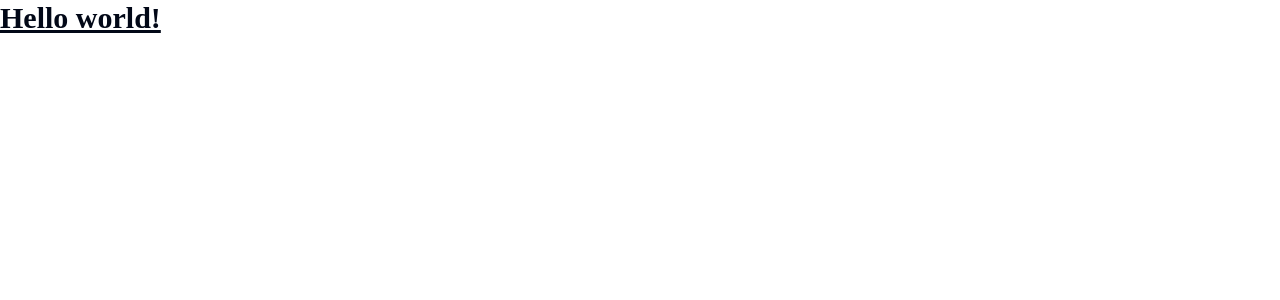
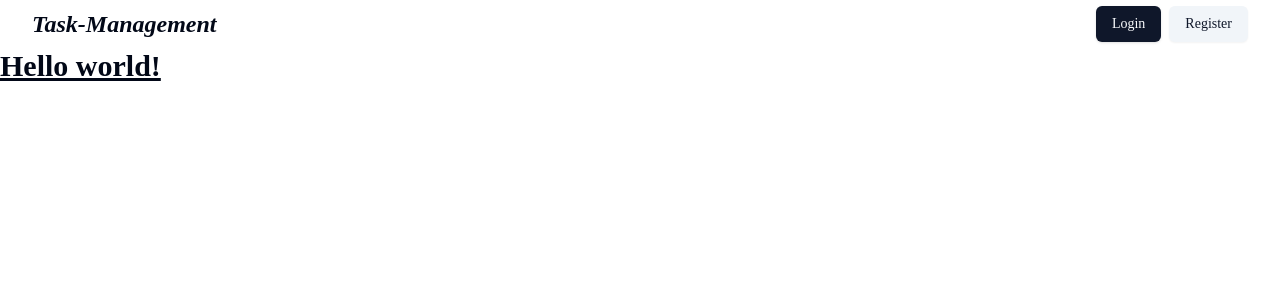
Before and after one commit to ElayadeIsmail/Task-Management, a Vue app in the folder client/: page / in a window 1280 px wide. Shown: the top 300 px of the page. Built offline with nearby package versions, Linux system fonts and the light colour scheme.

Commit message:
Add AppHeader

```diff
--- a/client/src/App.vue
+++ b/client/src/App.vue
@@ -1,7 +1,9 @@
 <script setup lang="ts">
 import { RouterView } from 'vue-router'
+import AppHeader from '@/components/AppHeader.vue'
 </script>
 
 <template>
+  <AppHeader />
   <RouterView />
 </template>
--- /dev/null
+++ b/client/src/components/AppHeader.vue
@@ -0,0 +1,20 @@
+<script setup lang="ts">
+import { RouterLink } from 'vue-router'
+import { Button } from './ui/button'
+</script>
+
+<template>
+  <header class="container flex items-center justify-between h-12">
+    <RouterLink class="italic font-bold text-2xl" to="/">Task-Management</RouterLink>
+    <ul>
+      <li class="space-x-2">
+        <RouterLink to="/login">
+          <Button>Login</Button>
+        </RouterLink>
+        <RouterLink to="/register">
+          <Button variant="secondary">Register</Button>
+        </RouterLink>
+      </li>
+    </ul>
+  </header>
+</template>
```
